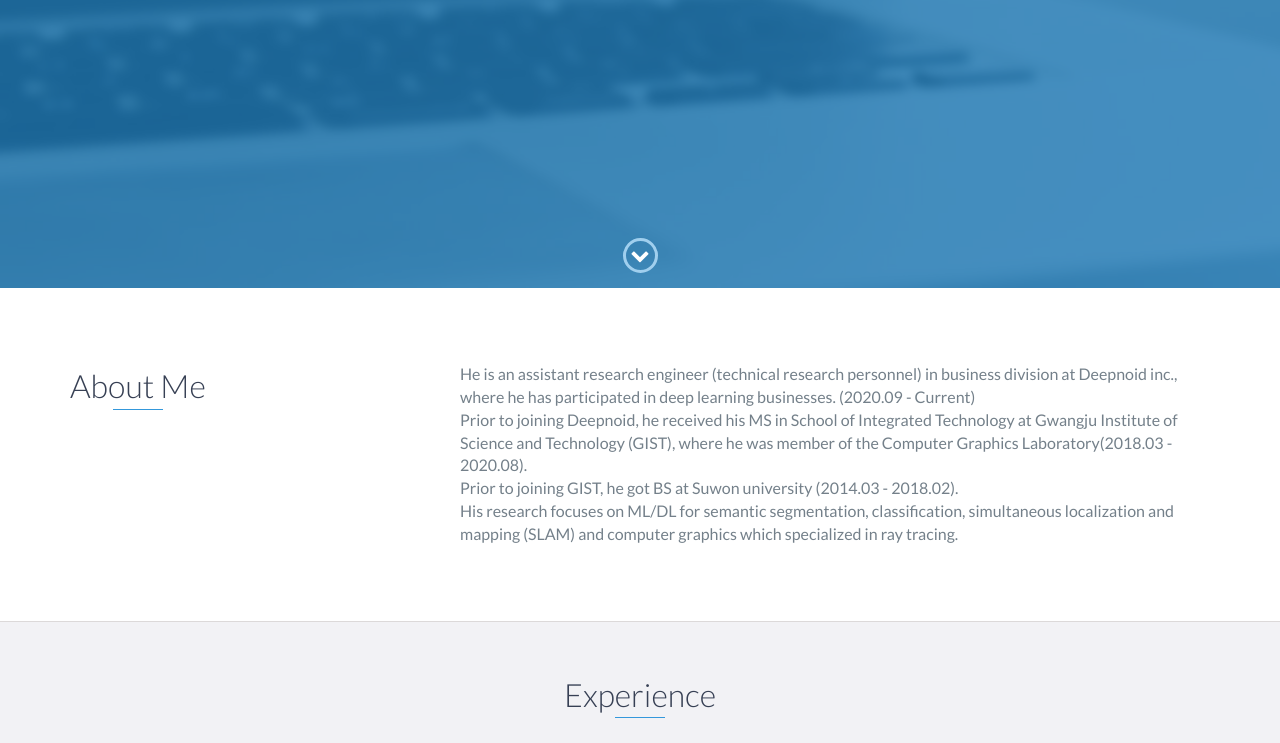
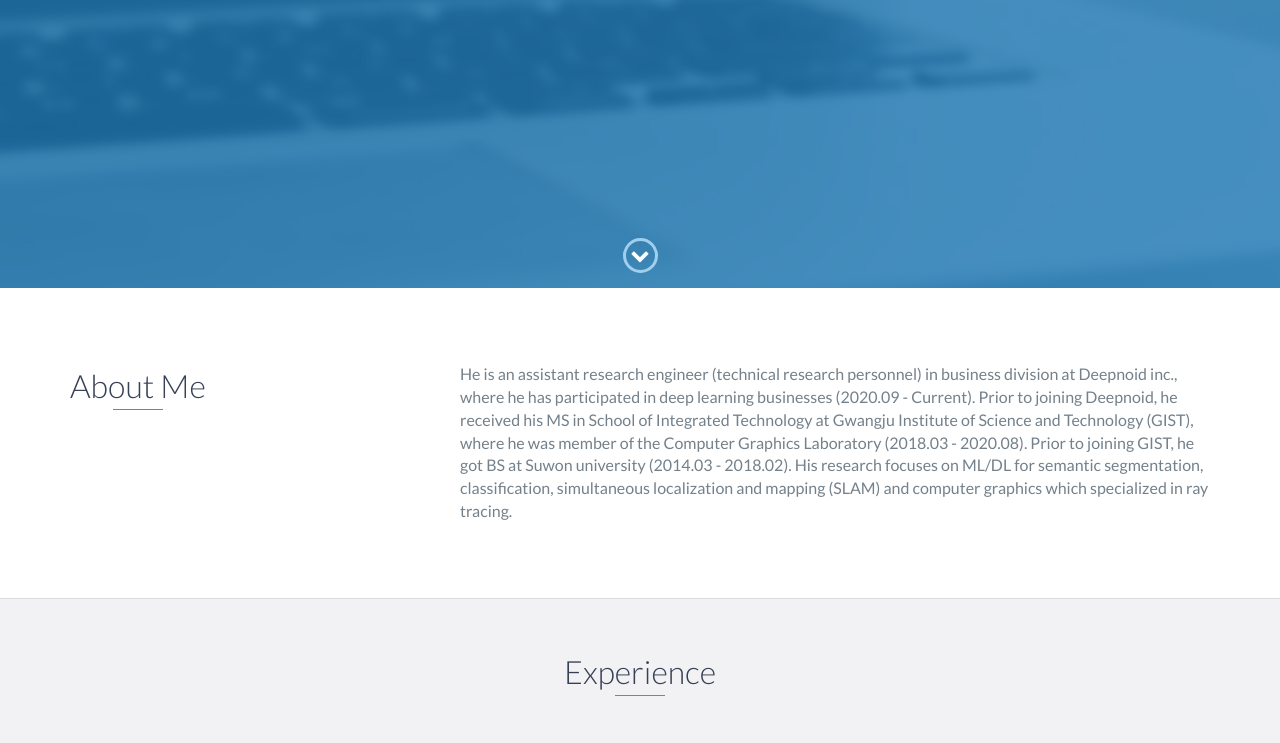
Before and after one commit to JunyoungPark95/JunyoungPark95.github.io, a website: page index.html in a window 1280 px wide. Shown: the part 512-1255 px from the top of the page. Drawn offline with nearby package versions, Linux system fonts and the light colour scheme.

Commit message:
Update index.html

```diff
--- a/index.html
+++ b/index.html
@@ -74,11 +74,11 @@
                 <div class="col-md-8">
                     <p>
                         He is an assistant research engineer (technical research personnel) in business division at Deepnoid inc.,
-			where he has participated in deep learning businesses. (2020.09 - Current) <br>
+			where he has participated in deep learning businesses (2020.09 - Current).
 			Prior to joining Deepnoid,
 			he received his MS in School of Integrated Technology at Gwangju Institute of Science and Technology (GIST),
-			where he was member of the Computer Graphics Laboratory(2018.03 - 2020.08). <br>
-			Prior to joining GIST, he got BS at Suwon university (2014.03 - 2018.02). <br>
+			where he was member of the Computer Graphics Laboratory (2018.03 - 2020.08).
+			Prior to joining GIST, he got BS at Suwon university (2014.03 - 2018.02).
 			His research focuses on ML/DL for semantic segmentation, classification,
 			simultaneous localization and mapping (SLAM) and computer graphics which specialized in ray tracing.
                     </p>
```
